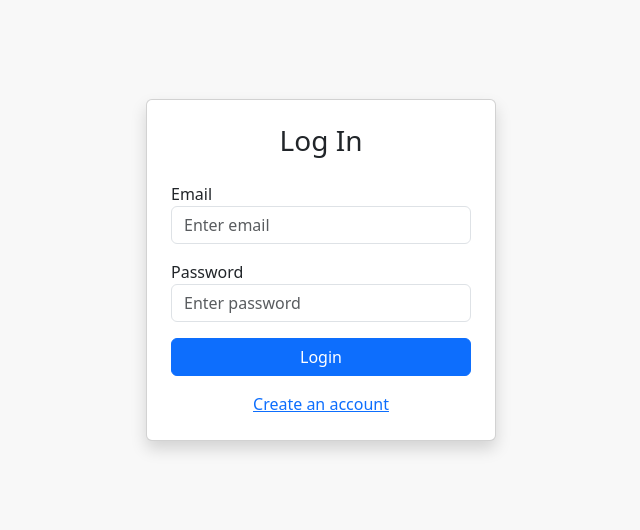
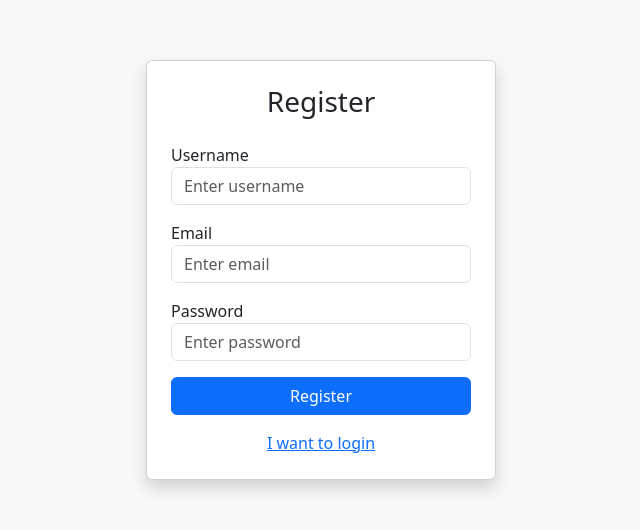
Before and after one commit to AliTheFlop/3813ICT_Assignment_Phase1, an Angular app in the folder client/: page /register in a window 1280 px wide. Before the commit this address led to /. Shown: the part 130-660 px from the top of the page, without its empty margins (319-959 px from the left). Built offline with nearby package versions, Linux system fonts and the light colour scheme.

Commit message:
Updated register component to fix a bug of it not showing up

```diff
--- a/client/src/app/app-routing.module.ts
+++ b/client/src/app/app-routing.module.ts
@@ -6,6 +6,7 @@ import { GroupComponent } from './group/group.component';
 import { ChannelComponent } from './channel/channel.component';
 import { MessageComponent } from './message/message.component';
 import { LoginComponent } from './login/login.component';
+import { RegisterComponent } from './register/register.component';
 
 const routes: Routes = [
     {
@@ -31,6 +32,10 @@ const routes: Routes = [
         ],
     },
     {
+        path: 'register',
+        component: RegisterComponent,
+    },
+    {
         path: '',
         component: LoginComponent,
         pathMatch: 'full',
--- a/client/src/app/register/register.component.html
+++ b/client/src/app/register/register.component.html
@@ -1 +1,44 @@
-<p>register works!</p>
+<div class="container d-flex justify-content-center align-items-center vh-100">
+    <div class="card p-4 shadow" style="width: 350px">
+        <h3 class="text-center mb-4">Register</h3>
+
+        <div class="form-group mb-3">
+            <label for="username">Username</label>
+            <input
+                id="username"
+                [(ngModel)]="username"
+                class="form-control"
+                placeholder="Enter username"
+            />
+        </div>
+
+        <div class="form-group mb-3">
+            <label for="email">Email</label>
+            <input
+                type="email"
+                id="email"
+                [(ngModel)]="email"
+                class="form-control"
+                placeholder="Enter email"
+            />
+        </div>
+
+        <div class="form-group mb-3">
+            <label for="password">Password</label>
+            <input
+                type="password"
+                id="password"
+                [(ngModel)]="password"
+                class="form-control"
+                placeholder="Enter password"
+            />
+        </div>
+
+        <button (click)="onRegister()" class="btn btn-primary w-100">
+            Register
+        </button>
+        <div class="text-center mt-3">
+            <a routerLink="">I want to login</a>
+        </div>
+    </div>
+</div>
--- a/client/src/app/register/register.component.ts
+++ b/client/src/app/register/register.component.ts
@@ -1,10 +1,24 @@
 import { Component } from '@angular/core';
+import { Router } from '@angular/router';
+import { AuthService } from '../services/auth.service';
 
 @Component({
-  selector: 'app-register',
-  templateUrl: './register.component.html',
-  styleUrls: ['./register.component.css']
+    selector: 'app-register',
+    templateUrl: './register.component.html',
+    styleUrls: ['./register.component.css'],
 })
 export class RegisterComponent {
+    username = '';
+    email = '';
+    password = '';
 
+    constructor(private auth: AuthService, private router: Router) {}
+
+    onRegister() {
+        if (this.auth.register(this.username, this.email, this.password)) {
+            this.router.navigate(['/dashboard']);
+        } else {
+            console.log('Registration failed');
+        }
+    }
 }
```
Lines whose indentation alone changed are shown as unchanged.
